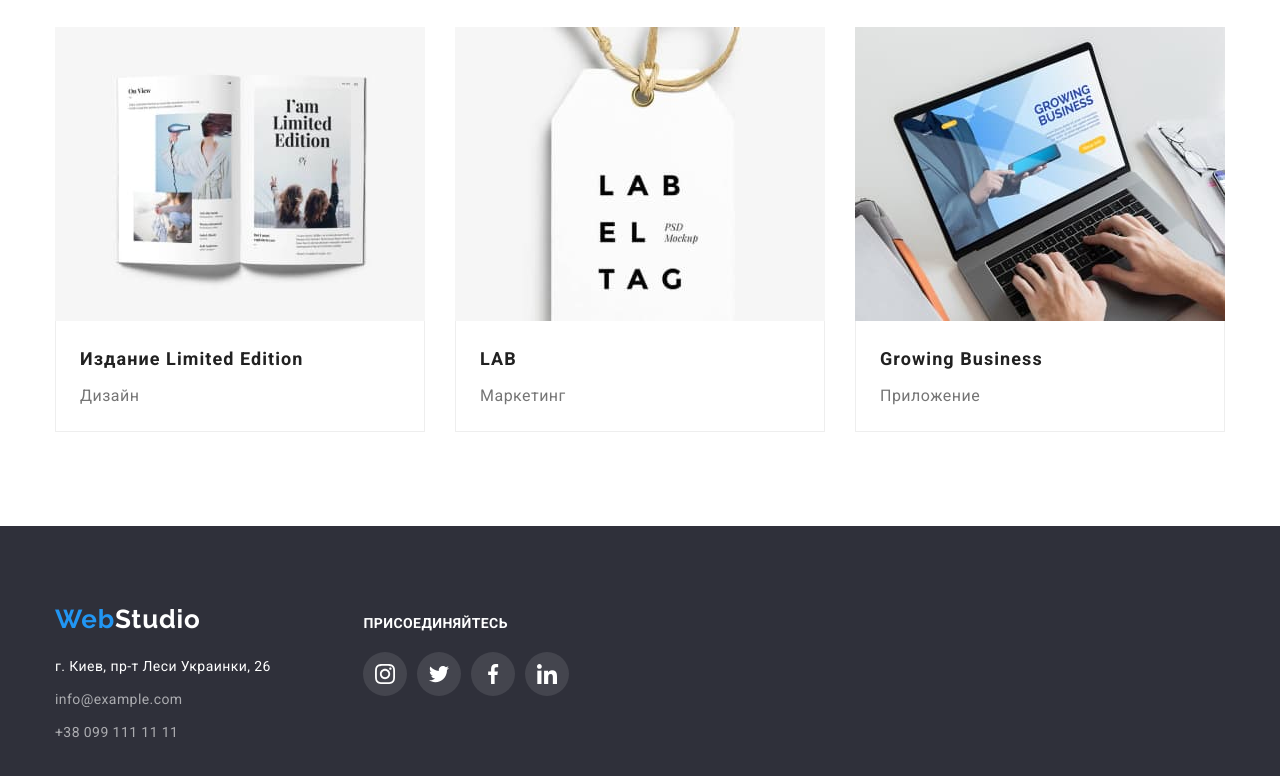
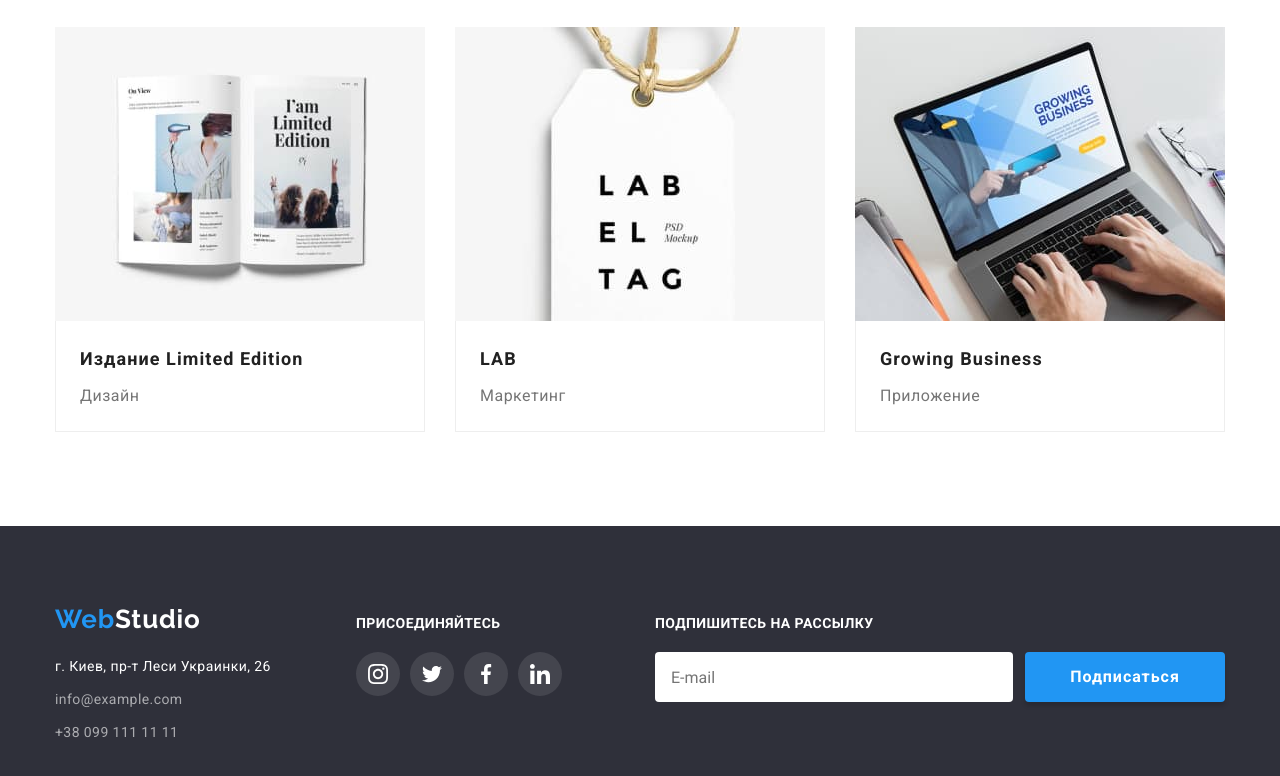
Before and after one commit to Korotkova-Iuliia/goit-markup-hw-06, a plain HTML site: page portfolio.html in a window 1280 px wide. Shown: the part 1106-1882 px from the top of the page. Drawn offline with nearby package versions, Linux system fonts and the light colour scheme.

Commit message:
form html

```diff
--- a/css/style.css
+++ b/css/style.css
@@ -588,6 +588,7 @@ header {
 
 .adress-footer-box {
   margin-right: 70px;
+  max-width: 231px;
 }
 
 .logo-footer {
@@ -649,6 +650,8 @@ header {
 }
 .footer-soc-ul {
   display: flex;
+    margin-right: 93px;
+
 }
 footer .soc-list:not(:last-child) {
   margin-right: 10px;
@@ -663,6 +666,61 @@ footer .soc-list:not(:last-child) {
   fill: #ffffff;
   background-color: var(--color-accent);
 }
+
+
+.subscribe-form {
+width: 570px;
+}
+
+.subscribe-form > b {
+  display: inline-block;
+  width: 100%;
+  margin-bottom: 20px;
+
+  font-weight: 700;
+  font-size: 14px;
+  line-height: 1.14;
+  letter-spacing: 0.03em;
+  text-transform: uppercase;
+  color: #ffffff;
+}
+
+.subscribe-input-btn-box{
+  display: flex;
+  justify-content: space-between;
+}
+.subscribe-form-input {
+  display: inline;
+  padding-left: 15px ;
+  width: 358px;
+  height: 50px;
+  border: 1px solid rgba(255, 255, 255, 0.3);
+  box-shadow: (0px 4px 4px rgba(0, 0, 0, 0.15));
+  border-radius: 4px;
+  outline: none;
+}
+
+.subscribe-btn-submit {
+  width: 200px;
+  height: 50px;
+  font-size: 16px;
+  font-weight: 700;
+  line-height: 1.9;
+  letter-spacing: 0.06em;
+  color: #ffffff;
+  background-color: #2196f3;
+  border: none;
+  border-radius: 4px;
+  box-shadow: 0px 4px 4px rgba(0, 0, 0, 0.15);
+  cursor: pointer;
+  transition: background-color 250ms cubic-bezier(0.4, 0, 0.2, 1);
+}
+
+.subscribe-btn-submit:hover,
+.subscribe-btn-submit:focus {
+  background-color: #188ce8;
+}
+
 
 /* ======== modal ======= */
 
--- a/portfolio.html
+++ b/portfolio.html
@@ -384,6 +384,15 @@
             </li>
           </ul>
         </div>
+        <form class="subscribe-form">
+          <b>Подпишитесь на рассылку</b>
+          <div class="subscribe-input-btn-box">
+            <input type="email" class="subscribe-form-input" name="user-email" placeholder="E-mail" required />
+            <button type="submit" class="subscribe-btn-submit">
+              Подписаться
+            </button>
+          </div>
+        </form>
       </div>
     </footer>
   </body>
```
Also changed, not shown: index.html (+207 -88 lines).
